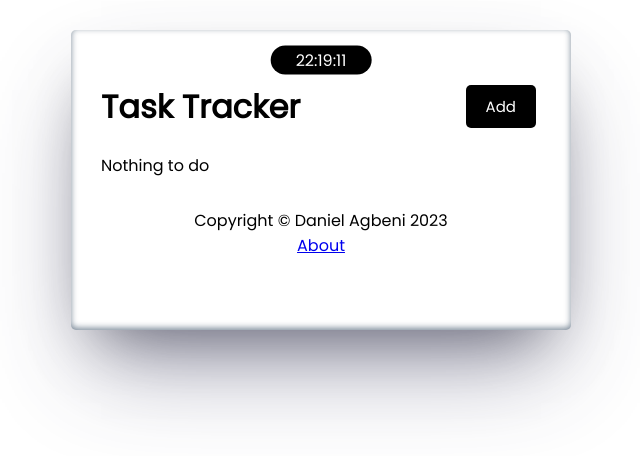
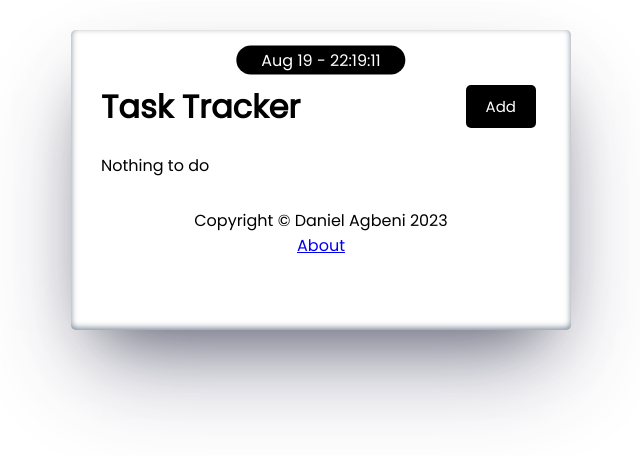
Before and after one commit to DanielAgbeni/My-Todo, a React (Vite) app: page / in a window 1280 px wide. Shown: the top 456 px of the page, without its empty margins (319-959 px from the left). Built offline with nearby package versions, Linux system fonts and the light colour scheme.

Commit message:
Added date

```diff
--- a/src/Time.jsx
+++ b/src/Time.jsx
@@ -11,10 +11,13 @@ const Time = () => {
 			const hr = now.getHours()
 			const min = now.getMinutes()
 			const sec = now.getSeconds()
+
+			const monthName = now.toLocaleString('default', { month: 'short' })
+			const day = now.getDate()
 			setWatch(
-				`${hr < 10 ? '0' + hr : hr}:${min < 10 ? '0' + min : min}:${
-					sec < 10 ? '0' + sec : sec
-				}`
+				`${monthName} ${day} - ${hr < 10 ? '0' + hr : hr}:${
+					min < 10 ? '0' + min : min
+				}:${sec < 10 ? '0' + sec : sec}`
 			)
 		}, 1000)
 		return () => {
--- a/src/components/TaskList.jsx
+++ b/src/components/TaskList.jsx
@@ -14,6 +14,7 @@ const TaskList = (props) => {
 					style={{
 						color: 'red',
 						cursor: 'pointer',
+						backgroundColor: '#f4f4f4',
 					}}
 					onClick={() => props.deleted(props.task.id)}
 				/>
--- a/src/index.css
+++ b/src/index.css
@@ -82,6 +82,9 @@ body {
 	cursor: pointer;
 	user-select: none;
 }
+.due {
+	background: #f50505;
+}
 
 .task.reminder {
 	border-left: 5px solid green;
```
